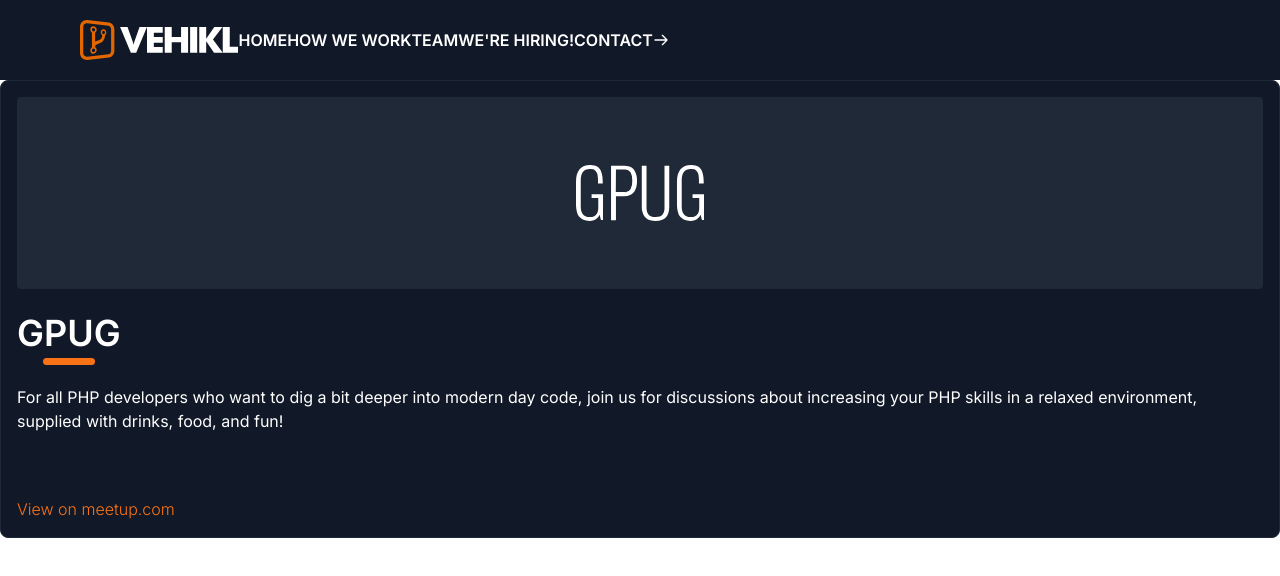
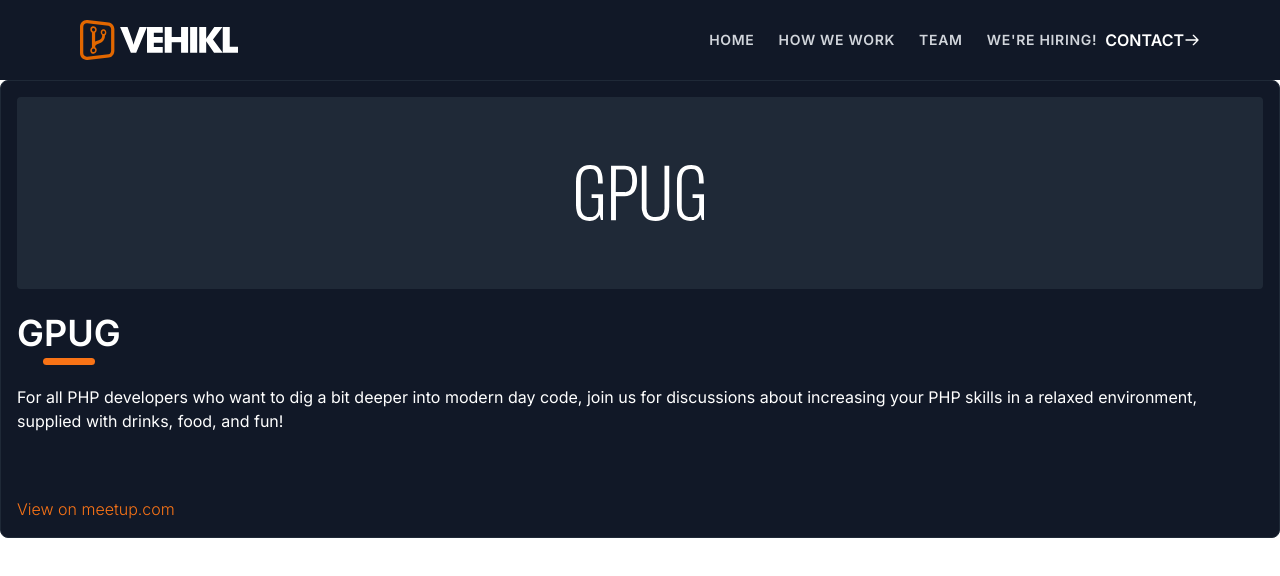
Before and after one commit to Macdeal/vehikl-app, a React (Vite) app: page / in a window 1280 px wide. Shown: the top 576 px of the page. Built offline with nearby package versions, Linux system fonts and the light colour scheme; the HTML template or start-up script is replaced by a standard one.

Commit message:
fix: header styles

```diff
--- a/src/components/Header/Header.tsx
+++ b/src/components/Header/Header.tsx
@@ -1,17 +1,16 @@
+import Logo from '../../assets/header/logo.svg?react';
 import RightArrow from '../../assets/header/rightArrow.svg?react';
-import Logo from '../../assets/header/logo.svg?react';
 
 const Header = () => (
-
 	<header className="bg-gray-900">
 		<div className="layout mx-auto px-4 max-w-6xl">
-			<nav className="flex items-center h-20 font-semibold text-white uppercase">
-				<Logo className="h-10" />
+			<nav className="flex items-center h-20 font-semibold text-white">
+				<Logo className="h-10 mr-auto" />
 				<div className="flex">
-					<a href="/">home</a>
-					<a href="/">how we work</a>
-					<a href="/">team</a>
-					<a href="/">we&apos;re hiring!</a>
+					<a className="after:transition-all text-gery-text uppercase p-2 tracking-wider text-sm transition-all relative mr-2 last-of-type:mr-0 hover:text-brand" href="/">home</a>
+					<a className="after:transition-all text-gery-text uppercase p-2 tracking-wider text-sm transition-all relative mr-2 last-of-type:mr-0 hover:text-brand" href="/">how we work</a>
+					<a className="after:transition-all text-gery-text uppercase p-2 tracking-wider text-sm transition-all relative mr-2 last-of-type:mr-0 hover:text-brand" href="/">team</a>
+					<a className="after:transition-all text-gery-text uppercase p-2 tracking-wider text-sm transition-all relative mr-2 last-of-type:mr-0 hover:text-brand" href="/">we&apos;re hiring!</a>
 					<button
 						className="flex items-center uppercase"
 						type="button"
--- a/tailwind.config.js
+++ b/tailwind.config.js
@@ -2,7 +2,11 @@
 export default {
 	content: ["./index.html", "./src/**/*.{js,ts,jsx,tsx}"],
 	theme: {
-		extend: {},
+		extend: {
+			colors: {
+				"gery-text": "#d1d5db",
+			},
+		},
 	},
 	plugins: [],
 };
```
